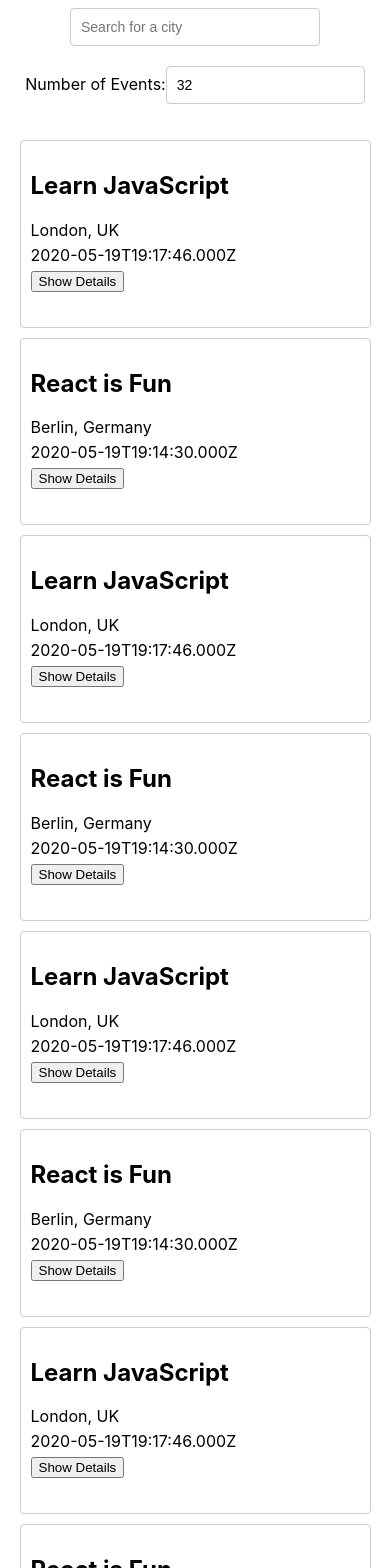
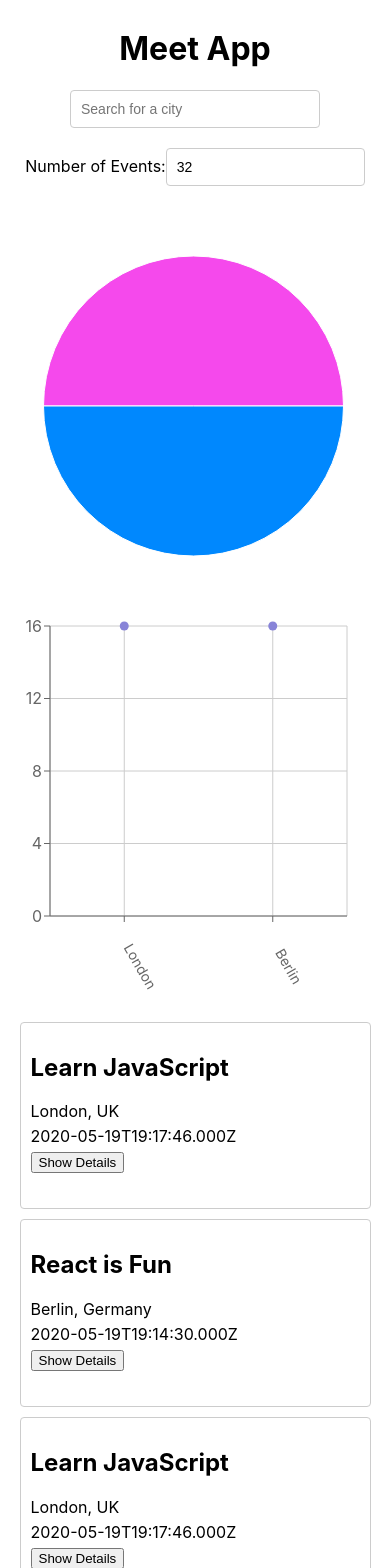
Before and after one commit to sabwood/MeetApp, a React (Create React App) app: page / in a window 390 px wide. Shown: the top 1568 px of the page. Built offline with nearby package versions, Linux system fonts and the light colour scheme; what atatus-spa would draw is missing.

Commit message:
added charts
added charts

```diff
--- a/package.json
+++ b/package.json
@@ -13,6 +13,7 @@
     "react": "^18.3.1",
     "react-dom": "^18.3.1",
     "react-scripts": "^5.0.1",
+    "recharts": "^2.12.7",
     "serverless": "^4.1.19",
     "web-vitals": "^2.1.4",
     "workbox-background-sync": "^6.6.0",
--- /dev/null
+++ b/public/google06d3c3d5d8f5c365.html
@@ -0,0 +1 @@
+google-site-verification: google06d3c3d5d8f5c365.html
--- a/src/App.css
+++ b/src/App.css
@@ -95,3 +95,14 @@
   width: 250px;
   z-index: 1000;
 }
+
+.charts-container {
+  display: grid;
+  grid-template-columns: 1fr 1fr;
+}
+
+@media (max-width: 768px) {
+  .charts-container {
+    grid-template-columns: 1fr;
+  }
+}
--- a/src/App.js
+++ b/src/App.js
@@ -1,6 +1,8 @@
 import CitySearch from './components/CitySearch';
 import EventList from './components/EventList';
 import NumberOfEvents from './components/NumberOfEvents';
+import CityEventsChart from './components/CityEventsChart';
+import EventGenresChart from './components/EventGenresChart';
 import './App.css';
 import { useEffect, useState } from 'react';
 import { extractLocations, getEvents } from './api';
@@ -35,6 +37,7 @@
 
   return (
     <div className="App">
+      <h1>Meet App</h1>
       <div className='alerts-container'>
         {infoAlert.length ? <InfoAlert text={infoAlert} /> : null}
         {errorAlert.length ? <ErrorAlert text={errorAlert} /> : null}
@@ -49,6 +52,13 @@
         setCurrentNOE={setCurrentNOE}
         setErrorAlert={setErrorAlert}
       />
+      <div className='charts-container'>
+        <EventGenresChart events={events} />
+        <CityEventsChart
+          allLocations={allLocations}
+          events={events}
+        />
+      </div>
       <EventList events={events} />
     </div>
   );
--- /dev/null
+++ b/src/components/CityEventsChart.js
@@ -0,0 +1,47 @@
+import { useState, useEffect } from "react";
+import {
+  ScatterChart,
+  Scatter,
+  XAxis, YAxis,
+  CartesianGrid,
+  Tooltip,
+  ResponsiveContainer
+} from 'recharts';
+
+const CityEventsChart = ({ allLocations, events }) => {
+  const [data, setData] = useState([]);
+
+  useEffect(() => {
+    setData(getData());
+  }, [`${events}`]);
+
+  const getData = () => {
+    const data = allLocations.map((location) => {
+      const countnumber = events.filter((event) => event.location === location).length
+      const city = location.split((/, | - /))[0]
+      return { city, countnumber };
+    })
+    return data;
+  };
+
+  return (
+    <ResponsiveContainer width="99%" height={400}>
+      <ScatterChart
+        margin={{
+          top: 20,
+          right: 20,
+          bottom: 60,
+          left: -30,
+        }}
+      >
+        <CartesianGrid />
+        <XAxis type="category" dataKey="city" name="City" angle={60} interval={0} tick={{ dx: 20, dy: 40, fontSize: 14 }} />
+        <YAxis type="number" dataKey="countnumber" name="Number of events" allowDecimals={false} />
+        <Tooltip cursor={{ strokeDasharray: '3 3' }} />
+        <Scatter name="A school" data={data} fill="#8884d8" />
+      </ScatterChart>
+    </ResponsiveContainer>
+  );
+}
+
+export default CityEventsChart;
--- /dev/null
+++ b/src/components/EventGenresChart.js
@@ -0,0 +1,67 @@
+import { useState, useEffect } from 'react';
+import {
+  PieChart,
+  Pie,
+  Cell,
+  ResponsiveContainer
+} from 'recharts';
+
+const EventGenresChart = ({ events }) => {
+  const [data, setData] = useState([]);
+  const genres = ['React', 'JavaScript', 'Node', 'jQuery', 'Angular'];
+  const colors = ["#F549EC", "#0088FE", "#00C49F", "#FFBB28", "#FF8042"]
+
+  useEffect(() => {
+    setData(getData());
+  }, [`${events}`]);
+
+  const getData = () => {
+    const data = genres.map((genre) => {
+      const filteredEvents = events.filter((event) => event.summary.includes(genre));
+      return {
+        name: genre,
+        value: filteredEvents.length
+      };
+    });
+    return data;
+  };
+
+  const renderCustomizedLabel = ({ cx, cy, midAngle, outerRadius, percent, index }) => {
+    const RADIAN = Math.PI / 180;
+    const radius = outerRadius;
+    const x = cx + radius * Math.cos(-midAngle * RADIAN) * 1.07;
+    const y = cy + radius * Math.sin(-midAngle * RADIAN) * 1.07;
+    return percent ? (
+      <text
+        x={x}
+        y={y}
+        fill="white"
+        textAnchor={x > cx ? 'start' : 'end'}
+        dominantBaseline="central"
+      >
+        {`${genres[index]} ${(percent * 100).toFixed(0)}%`}
+      </text>
+    ) : null;
+  };
+
+  return (
+    <ResponsiveContainer width="99%" height={400}>
+      <PieChart>
+        <Pie
+          data={data}
+          dataKey="value"
+          fill="#8884d8"
+          labelLine={false}
+          label={renderCustomizedLabel}
+          outerRadius={150}
+        >
+          {data.map((entry, index) => (
+            <Cell key={`cell-${index}`} fill={colors[index % colors.length]} />
+          ))}
+        </Pie>
+      </PieChart>
+    </ResponsiveContainer>
+  );
+}
+
+export default EventGenresChart;
```
Also changed, not shown: src/setupTests.js (+16 -0 lines), 1 other file (tests, documents, lock files or other folders).
